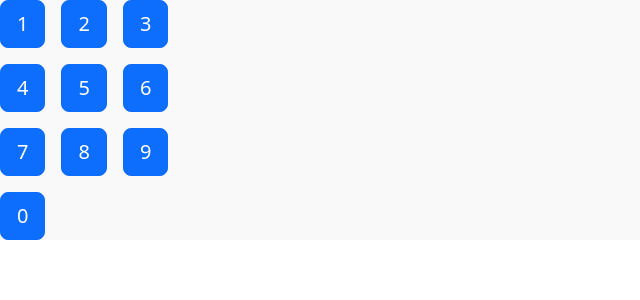
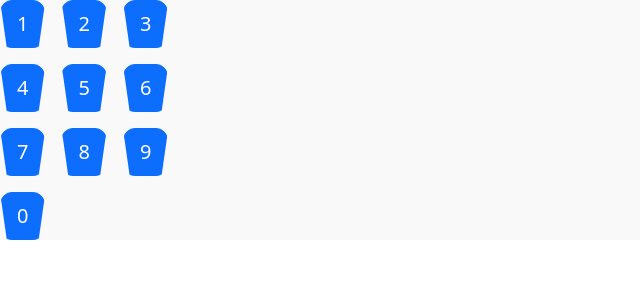
Before and after one commit to alexisdegraeve/calculator, an Angular app in the folder ganeshacalculator/: page / in a window 1280 px wide. Shown: the top 300 px of the page, without its empty margins (0-640 px from the left). Built offline with nearby package versions, Linux system fonts and the light colour scheme.

Commit message:
change calculator style

```diff
--- a/ganeshacalculator/src/app/calculator/calculator.scss
+++ b/ganeshacalculator/src/app/calculator/calculator.scss
@@ -7,6 +7,10 @@
         grid-auto-rows: 1fr;
         grid-template-columns: 1fr 1fr 1fr;
         display: grid;
+        button {
+            clip-path: polygon(0% 0%, 100% 0%, 85% 100%, 15% 100%);
+            border-radius: 0.75rem;
+        }
         button:first-child {
             order: 2;
         }
```
